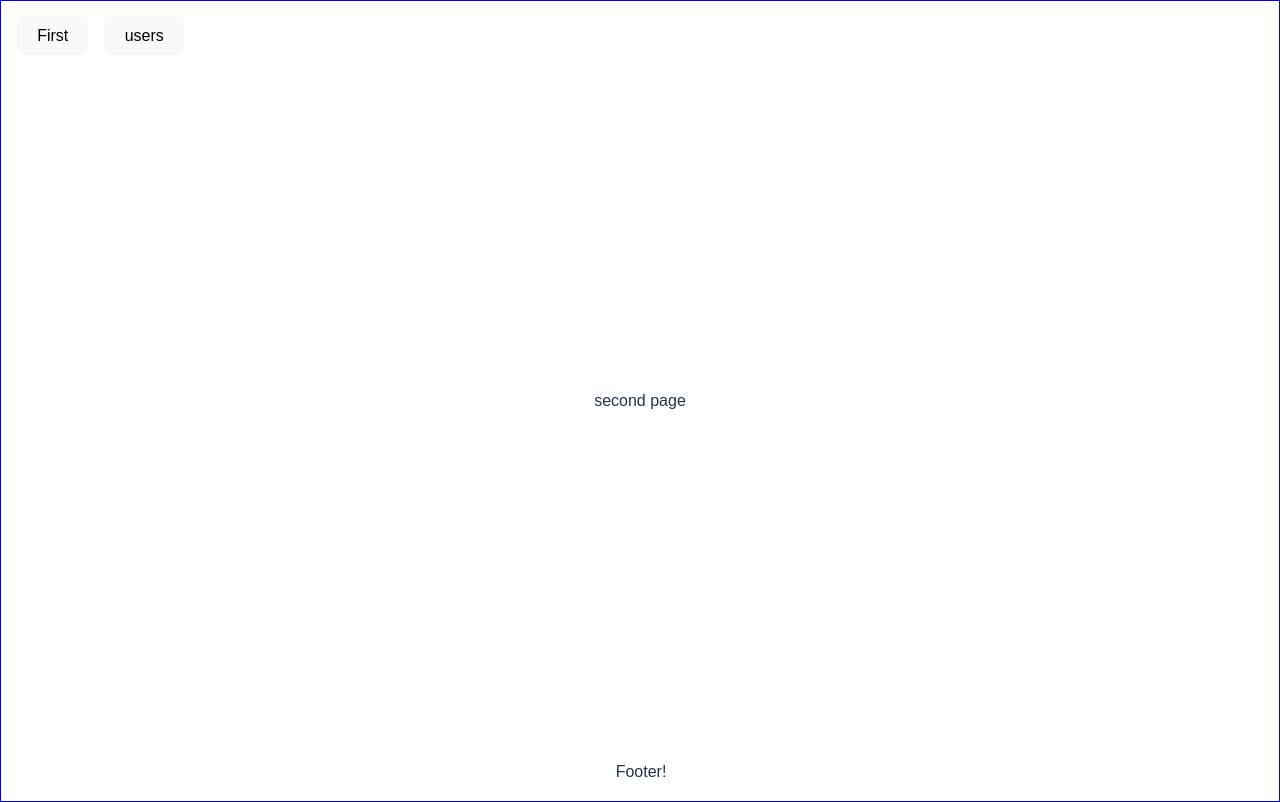
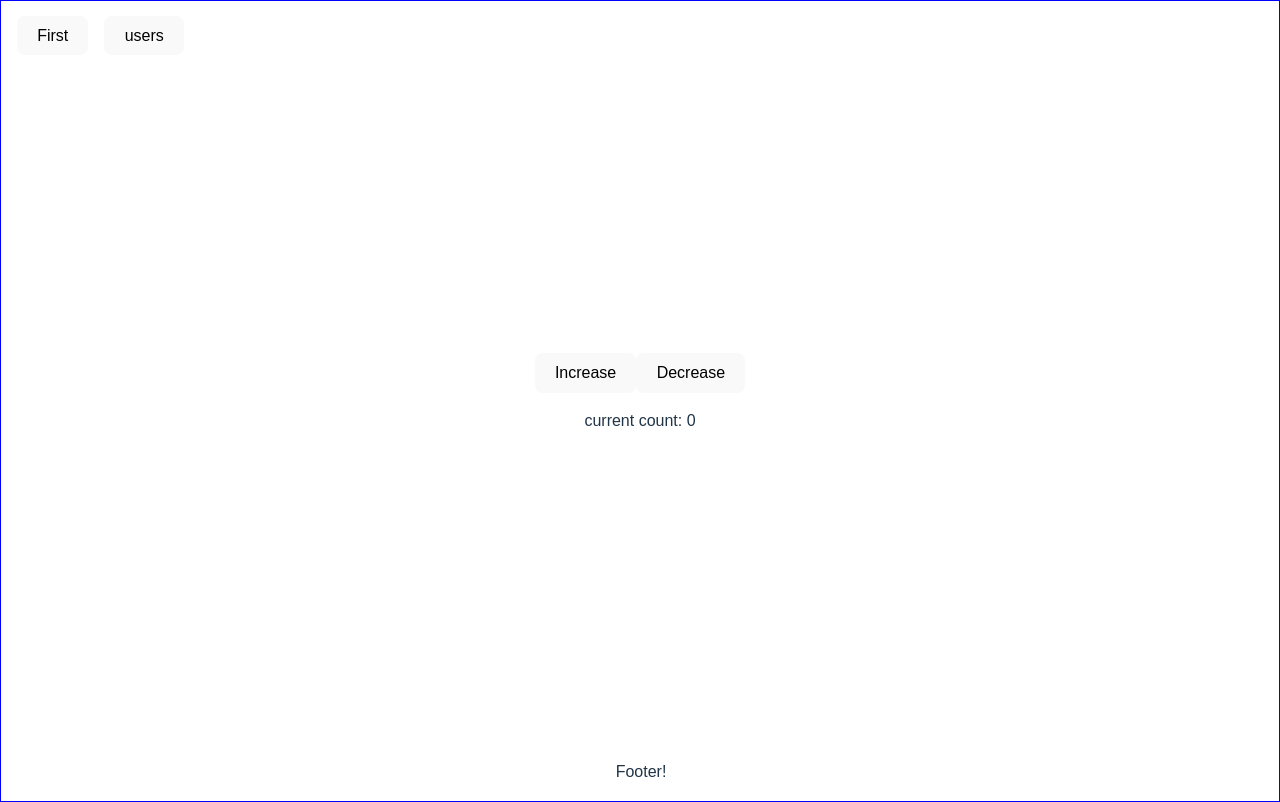
Before and after one commit to Seeru-crypto/helmes_homework, a React (Vite) app in the folder ui_v2/: page /users in a window 1280 px wide. Built offline with nearby package versions, Linux system fonts and the light colour scheme.

Commit message:
feat: add toast notification to reducer actions

```diff
--- a/ui_v2/src/App.tsx
+++ b/ui_v2/src/App.tsx
@@ -4,12 +4,13 @@ import {ToastContainer} from 'react-toastify';
 import AppRoutes from "./routes.tsx";
 import Header from "./components/header/header.tsx";
 import Footer from "./components/Footer/Footer.tsx";
+import 'react-toastify/dist/ReactToastify.css';
 
 function App() {
 
     return (
             <div className={styles.root}>
-                <ToastContainer className="toastify-container" toastClassName="toastify-toast"/>
+                <ToastContainer className="toastify-container" toastClassName="toastify-toast" />
                 <Header/>
                 <div className={styles.container}>
                     <AppRoutes/>
--- a/ui_v2/src/Home.module.scss
+++ b/ui_v2/src/Home.module.scss
@@ -2,4 +2,6 @@
   display: flex;
   flex-direction: column;
   gap: 4rem;
+  justify-content: center;
+  align-items: center;
 }
--- a/ui_v2/src/Users.tsx
+++ b/ui_v2/src/Users.tsx
@@ -1,12 +1,21 @@
+import {useAppDispatch, useAppSelector} from "./store/store.ts";
+import {decreaseCount, increaseCount} from "./entities/users/setting.reducer.ts";
+
 function Users() {
+    const dispatch = useAppDispatch();
+    const count = useAppSelector((state) => state.setting.count);
 
     return (
         <div>
-            second page
+            <button onClick={() => dispatch(increaseCount())}>
+                Increase
+            </button>
+            <button onClick={() => dispatch(decreaseCount())}>
+                Decrease
+            </button>
+            <p>current count: {count}</p>
         </div>
     )
-
-
 }
 
 export  default Users
--- a/ui_v2/src/components/user_registration_form/userRegistrationForm.module.scss
+++ b/ui_v2/src/components/user_registration_form/userRegistrationForm.module.scss
@@ -2,4 +2,5 @@
   background-color: gray;
   padding: 1rem;
   border-radius: 1rem;
+  width: 60%;
 }
--- a/ui_v2/src/components/user_registration_form/userRegistrationForm.tsx
+++ b/ui_v2/src/components/user_registration_form/userRegistrationForm.tsx
@@ -17,7 +17,6 @@ function UserRegistrationForm() {
     }
     return (
         <div className={styles.container}>
-            <div className="registration">
                 <div className="left">
                     <span>Username</span>
                     <TextInput placeholder="username" onChange={setUsername}/>
@@ -30,7 +29,6 @@ function UserRegistrationForm() {
                     <CascaderInput selectedSectorsCallback={(e) => setSelectedSectors(e)} options={sectorOptions}/>
                     <CustomButton label="submit" onClick={() => submitForm()}/>
                 </div>
-            </div>
         </div>
     )
 }
--- a/ui_v2/src/entities/users/setting.reducer.ts
+++ b/ui_v2/src/entities/users/setting.reducer.ts
@@ -1,25 +1,28 @@
 import {createSlice} from "@reduxjs/toolkit";
+import {toast} from 'react-toastify';
 
 interface ISettings {
-    count: number
+    count: number,
 }
 
 const initialState: ISettings = {
-    count : 0,
+    count: 0,
 };
-
 
 export const settingSlice = createSlice({
     name: 'settings',
     initialState,
     reducers: {
         increaseCount: (state) => {
-            console.log("increase")
             state.count = state.count + 1;
+            toast("increase")
 
-        },
+        }, decreaseCount: (state) => {
+            state.count = state.count - 1;
+            toast("decrease")
+        }
     },
 })
 
-export const { increaseCount } = settingSlice.actions;
+export const {increaseCount, decreaseCount} = settingSlice.actions;
 export default settingSlice.reducer;
```
